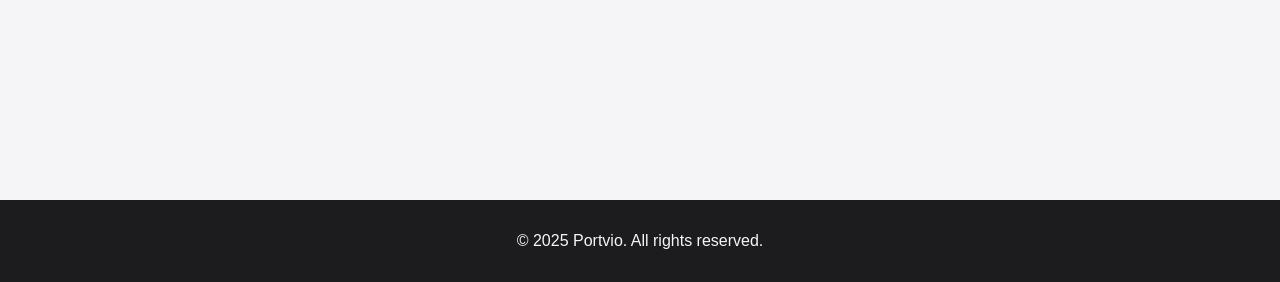
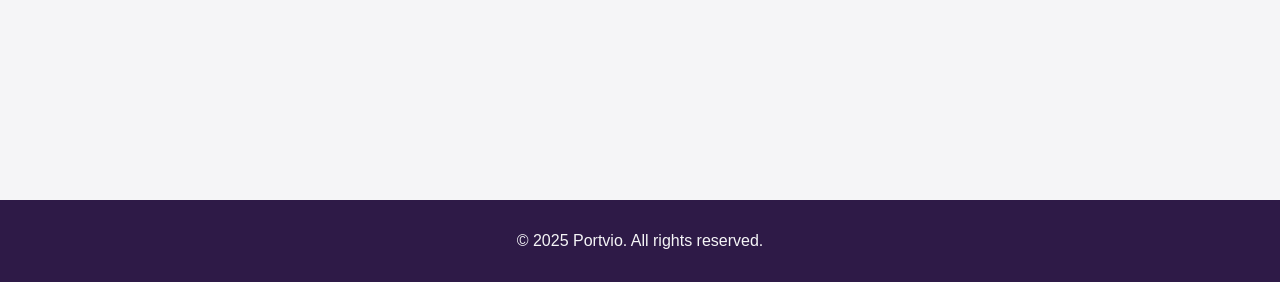
Before and after one commit to Tyler0105/portvio, a PHP site: page /production/index.html in a window 1280 px wide. Shown: the part 518-800 px from the top of the page. Run offline with PHP 8.4, Linux system fonts and the light colour scheme.

Commit message:
matched footer to the header

```diff
--- a/production/assets/styles.css
+++ b/production/assets/styles.css
@@ -147,8 +147,10 @@ section.padding {
 
 /* FOOTER */
 .site-footer {
-  background: var(--off-black);
+  background: var(--plum);
   color: var(--off-white);
-  text-align: center;
-  padding: 1rem;
+  padding: 1rem 2rem;
+  display: flex;
+  justify-content: center;
+  align-items: center;
 }
```
